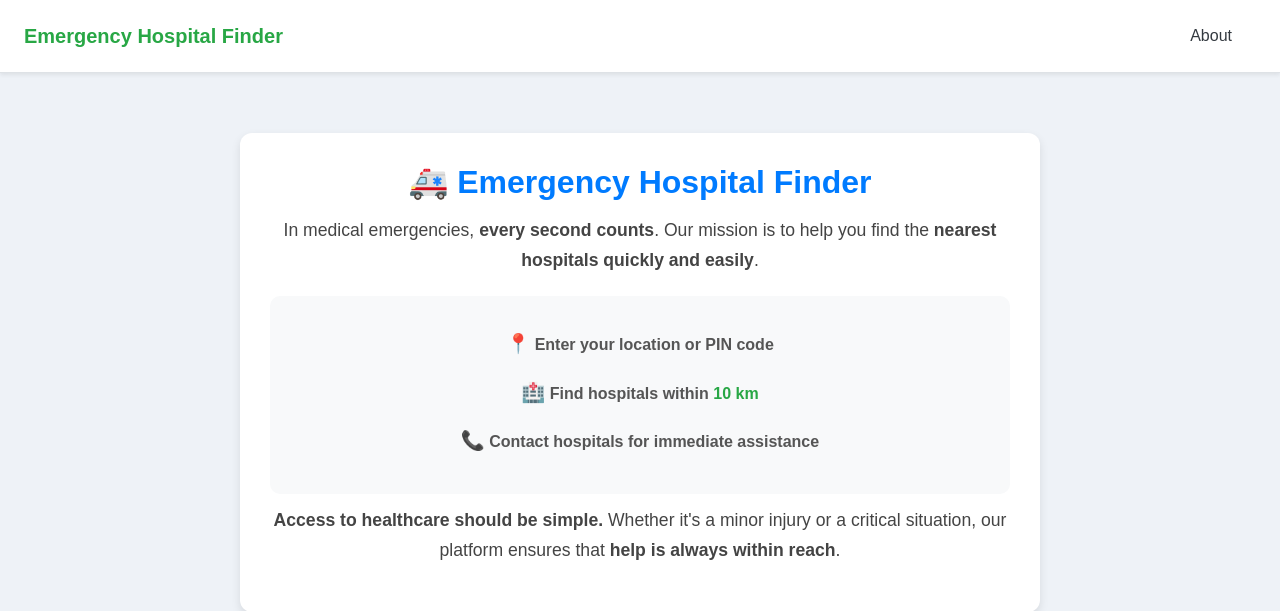
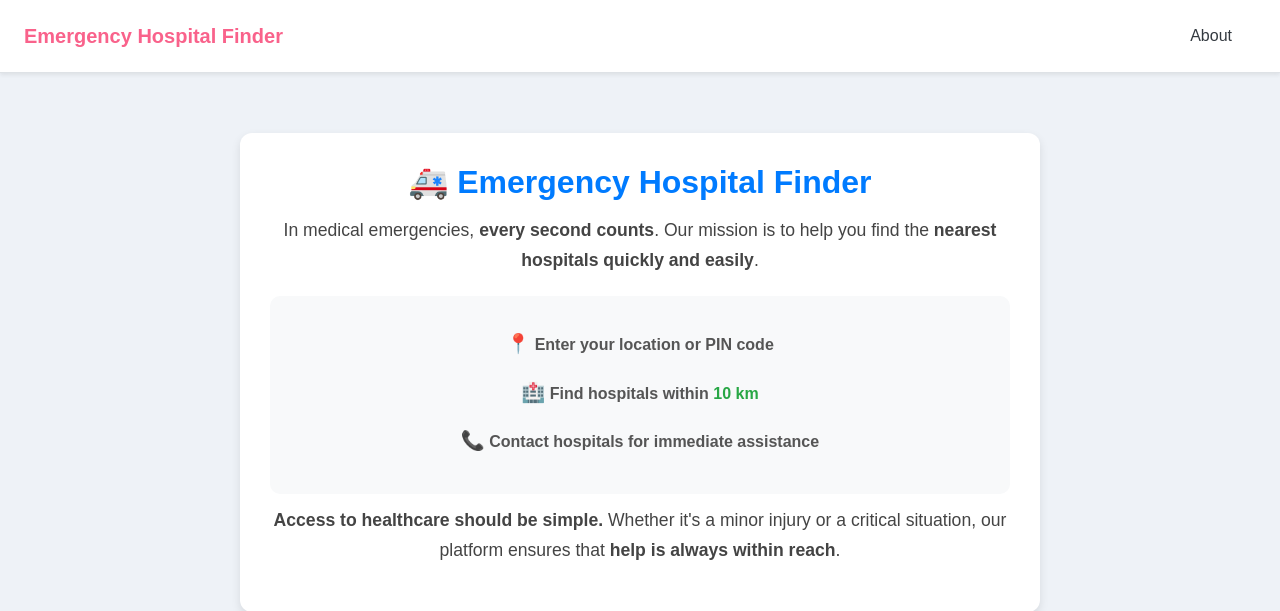
Before and after one commit to therealyash/Emergency-Hospital-Finder, a Django app: page /about/ in a window 1280 px wide. Shown: the top 611 px of the page. Run offline with Django 3.2, Linux system fonts and the light colour scheme.

Commit message:
feat: updated css

```diff
--- a/templates/_base.html
+++ b/templates/_base.html
@@ -28,7 +28,7 @@
         <header>
           <!-- Fixed navbar -->
           <div class="d-flex flex-column flex-md-row align-items-center p-3 px-md-4 mb-4 bg-white border-bottom shadow-sm">
-            <a href="{% url 'pages:index' %}" class="navbar-brand my-0 mr-md-auto font-weight-bold text-success" style="color: #f9628b;">Emergency Hospital Finder</a>
+            <a href="{% url 'pages:index' %}" class="navbar-brand my-0 mr-md-auto font-weight-bold" style="color: #f9628b;">Emergency Hospital Finder</a>
             <nav class="my-2 my-md-0 mr-md-3">
                 {% if user.is_authenticated %}
                     <a class="btn-outline-primary" style="color: white;" href="{% url 'account_logout' %}" >Log Out</a>
```
